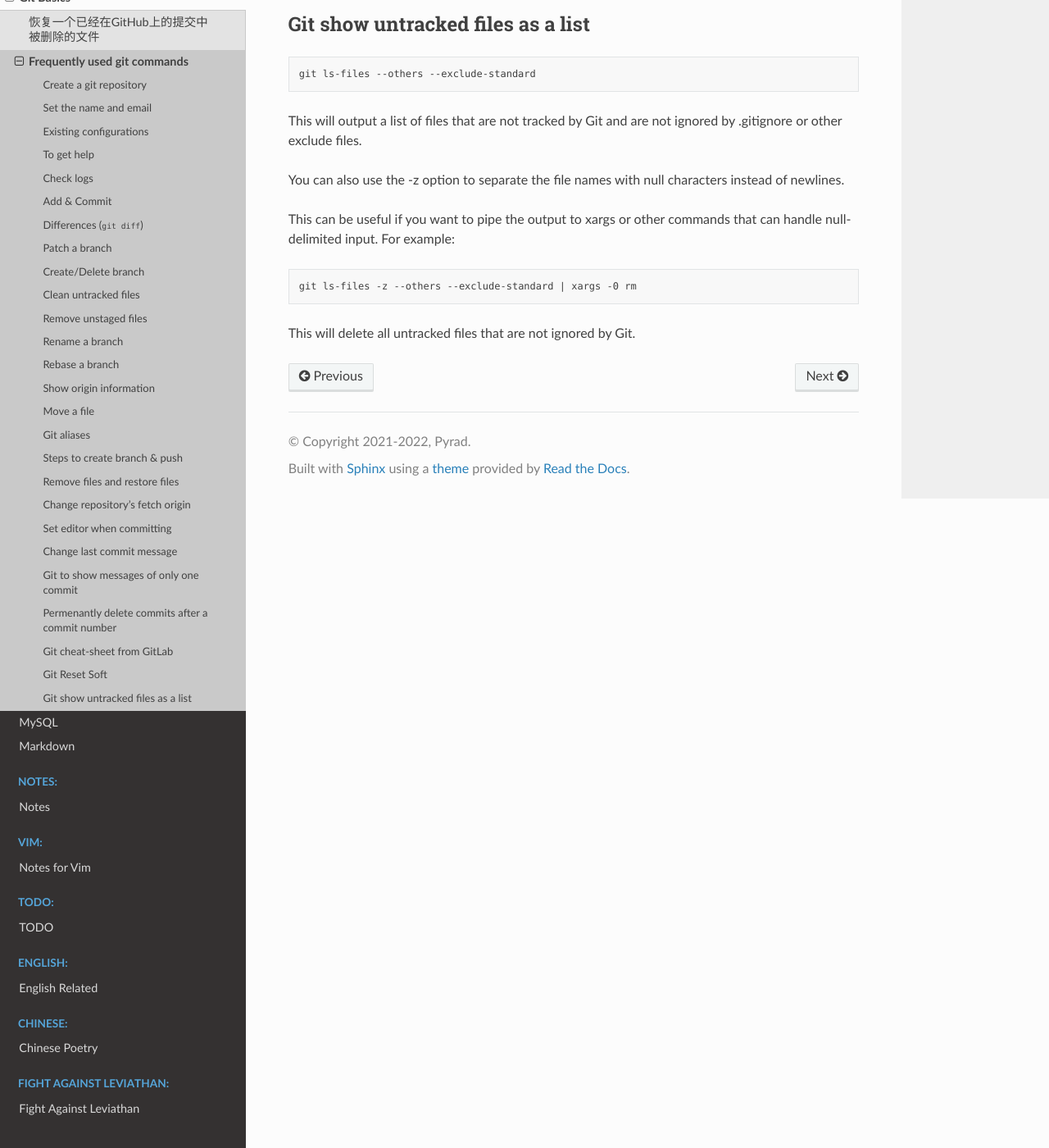
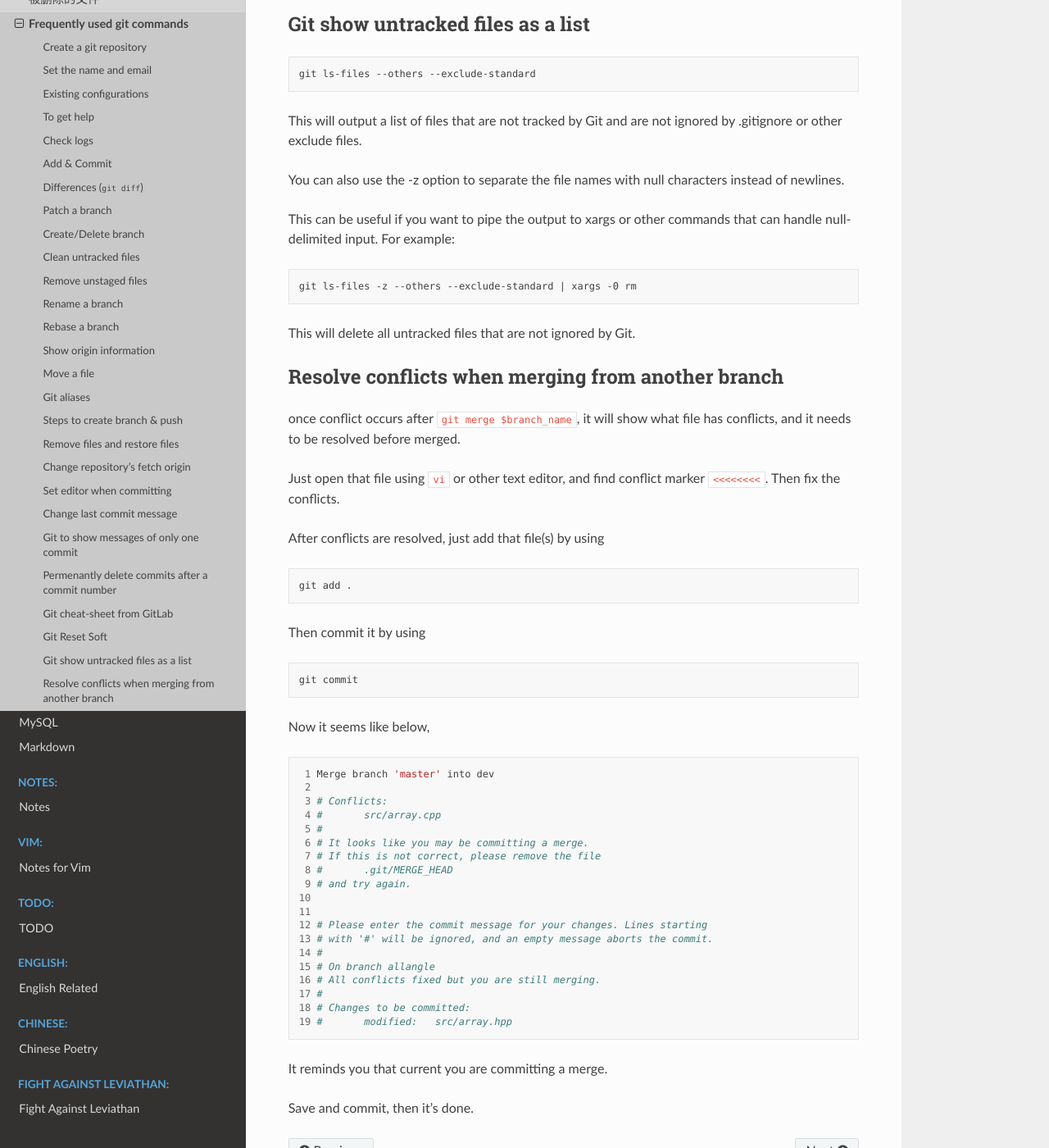
Before and after one commit to Pyrad/pyradnotes, a Sphinx documentation site: the page built from source/Git/gitcmd.md, in a window 1280 px wide and 1400 px high, scrolled down 9870 px. Shown: the whole window at 82% size. Built offline with Sphinx 7.4.7 and the Read the Docs theme 2.0.0, drawn with Linux system fonts in a browser that asks for light colours.

Commit message:
Git How to resolve conflicts

````diff
--- a/source/Git/gitcmd.md
+++ b/source/Git/gitcmd.md
@@ -494,3 +494,50 @@ git ls-files -z --others --exclude-standard | xargs -0 rm
 ```
 
 This will delete all untracked files that are not ignored by Git.
+
+
+## Resolve conflicts when merging from another branch
+
+once conflict occurs after `git merge $branch_name`, it will show what file has conflicts, and it needs to be resolved before merged.
+
+Just open that file using `vi` or other text editor, and find conflict marker `<<<<<<<<`. Then fix the conflicts.
+
+After conflicts are resolved, just add that file(s) by using
+
+```shell
+git add .
+```
+
+Then commit it by using
+
+```shell
+git commit
+```
+
+Now it seems like below,
+
+```shell
+ 1 Merge branch 'master' into dev
+ 2
+ 3 # Conflicts:
+ 4 #       src/array.cpp
+ 5 #
+ 6 # It looks like you may be committing a merge.
+ 7 # If this is not correct, please remove the file
+ 8 #       .git/MERGE_HEAD
+ 9 # and try again.
+10
+11
+12 # Please enter the commit message for your changes. Lines starting
+13 # with '#' will be ignored, and an empty message aborts the commit.
+14 #
+15 # On branch allangle
+16 # All conflicts fixed but you are still merging.
+17 #
+18 # Changes to be committed:
+19 #       modified:   src/array.hpp
+```
+
+It reminds you that current you are committing a merge.
+
+Save and commit, then it's done.
````
